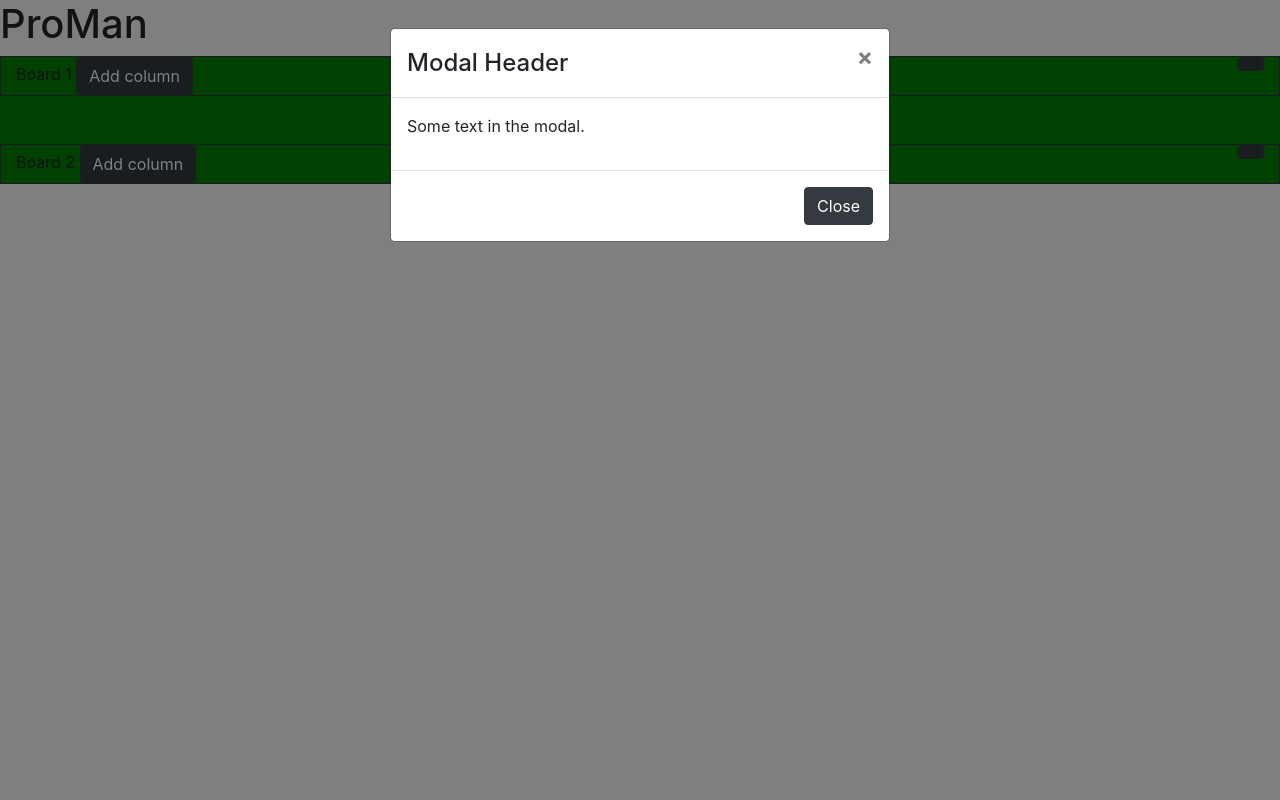
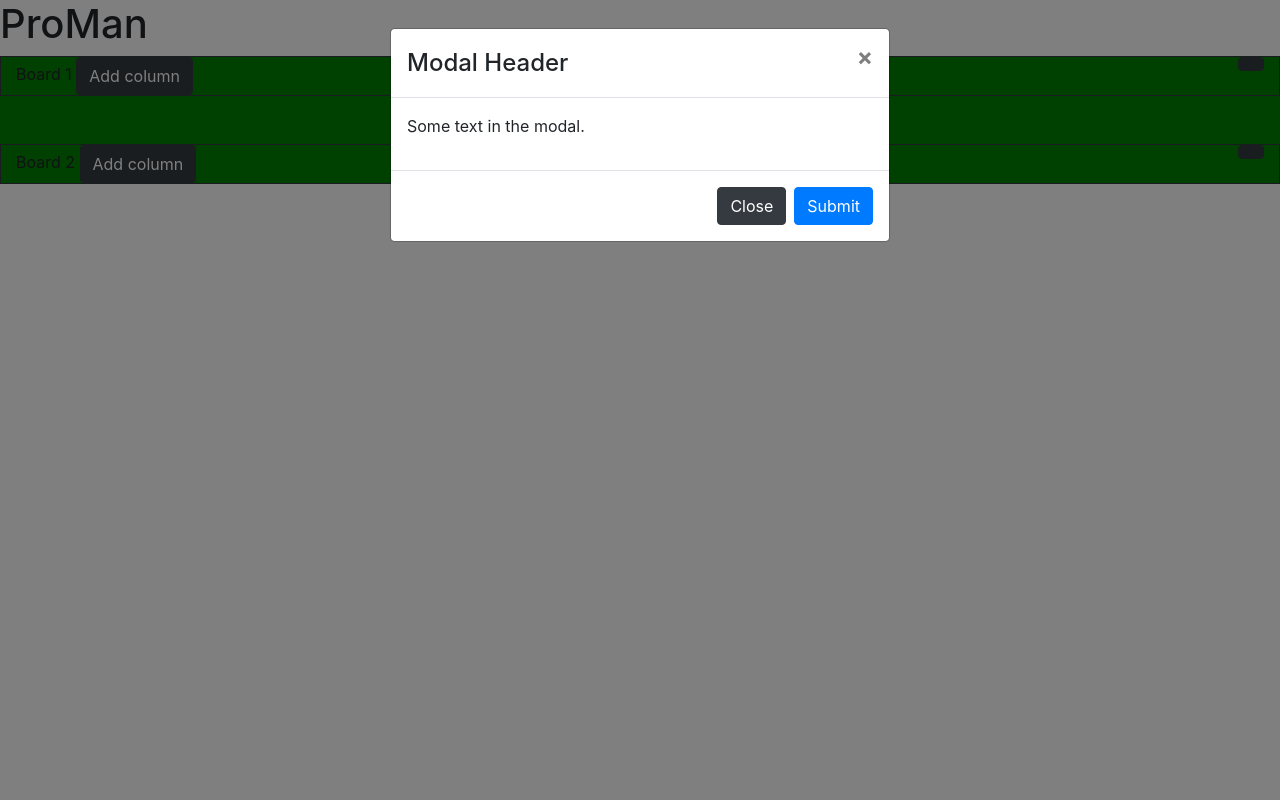
Before and after one commit to blippard/proman, a Flask app: page / in a window 1280 px wide, after a click on "Add column". Run offline with Flask 2, Linux system fonts and the light colour scheme; parts of the project's set-up code (start-up, migrations or seed data) failed here and were passed over; some libraries are stand-ins or nearby versions.

Commit message:
Added dataset change for modal to add column event listener

```diff
--- a/static/js/dom.js
+++ b/static/js/dom.js
@@ -34,7 +34,7 @@ export let dom = {
                 <section class="board col mb-5 border border-dark" id="wholeBoard${board.id}">
                     <div class="board-header">
                         <span class="board-title">${board.title}</span>
-                        <button class="btn btn-dark add-column" data-toggle="modal" data-target="#submitModal" data-board-id="${board.id}">Add column</button>
+                        <button class="btn btn-dark add-column" data-toggle="modal" data-target="#submitModal" data-board-id="${board.id}" data-submit-action="addColumn">Add column</button>
                         <button class="btn btn-dark float-right" type="button" data-toggle="collapse" data-target="#board${board.id}" aria-expanded="false" aria-controls="board${board.id}"></button>
                     </div>
                     <div class="row collapse" id="board${board.id}">
@@ -87,9 +87,12 @@ export let dom = {
         }
     },
     initAddColumn: function (event) {
-        let boardSection = event.target.parentNode.parentNode
+        let boardSection = event.target.parentNode.parentNode;
         if (boardSection.tagName === 'SECTION' && boardSection.classList.contains('board')) {
-            console.log(event.target.dataset.boardId);
+            let submitModal = document.querySelector('#submitModal');
+            submitModal.dataset.boardId = event.target.dataset.boardId;
+            submitModal.dataset.submitAction = event.target.dataset.submitAction;
+            console.log(submitModal.dataset.boardId, submitModal.dataset.submitAction);
         }
-    }
+    },
 };
--- a/templates/index.html
+++ b/templates/index.html
@@ -34,6 +34,7 @@
                     </div>
                     <div class="modal-footer">
                         <button type="button" class="btn btn-dark" data-dismiss="modal">Close</button>
+                        <button type="button" class="btn btn-primary" data-dismiss="modal">Submit</button>
                     </div>
                 </div>
 
```
